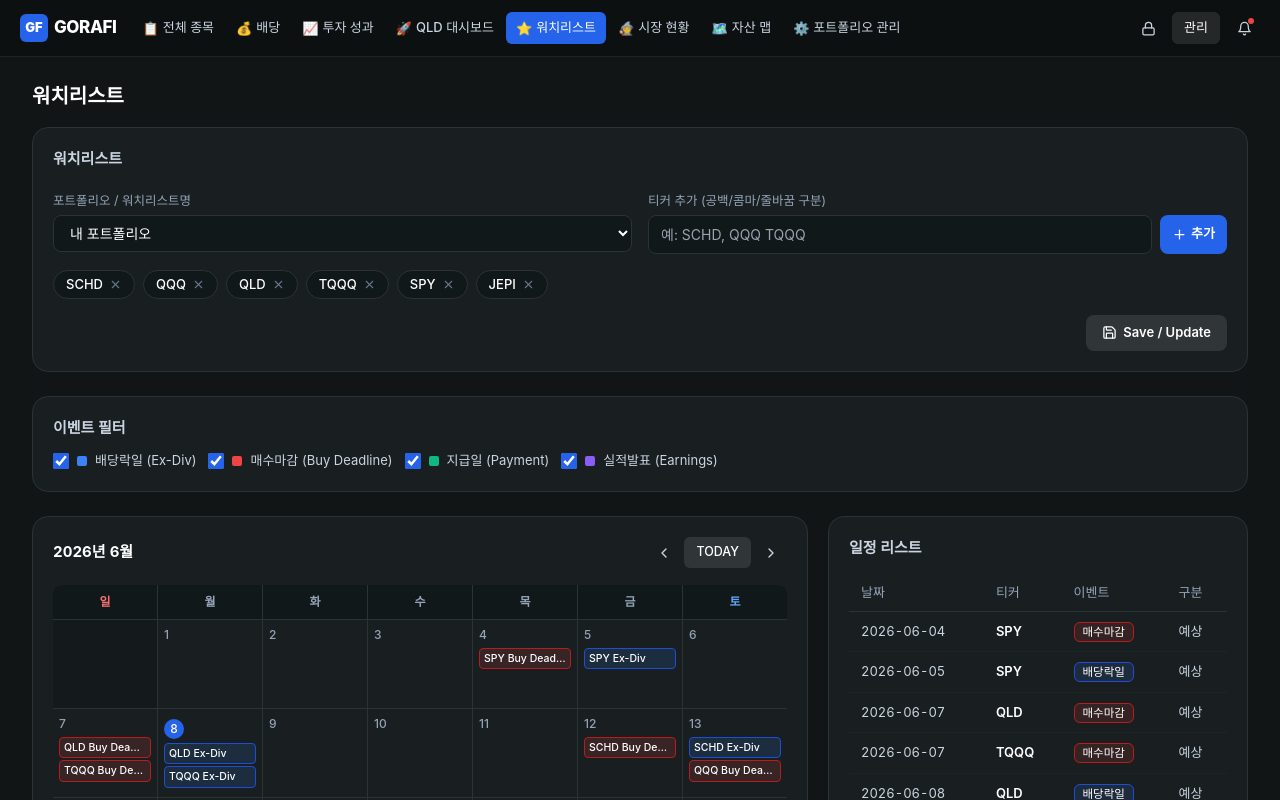
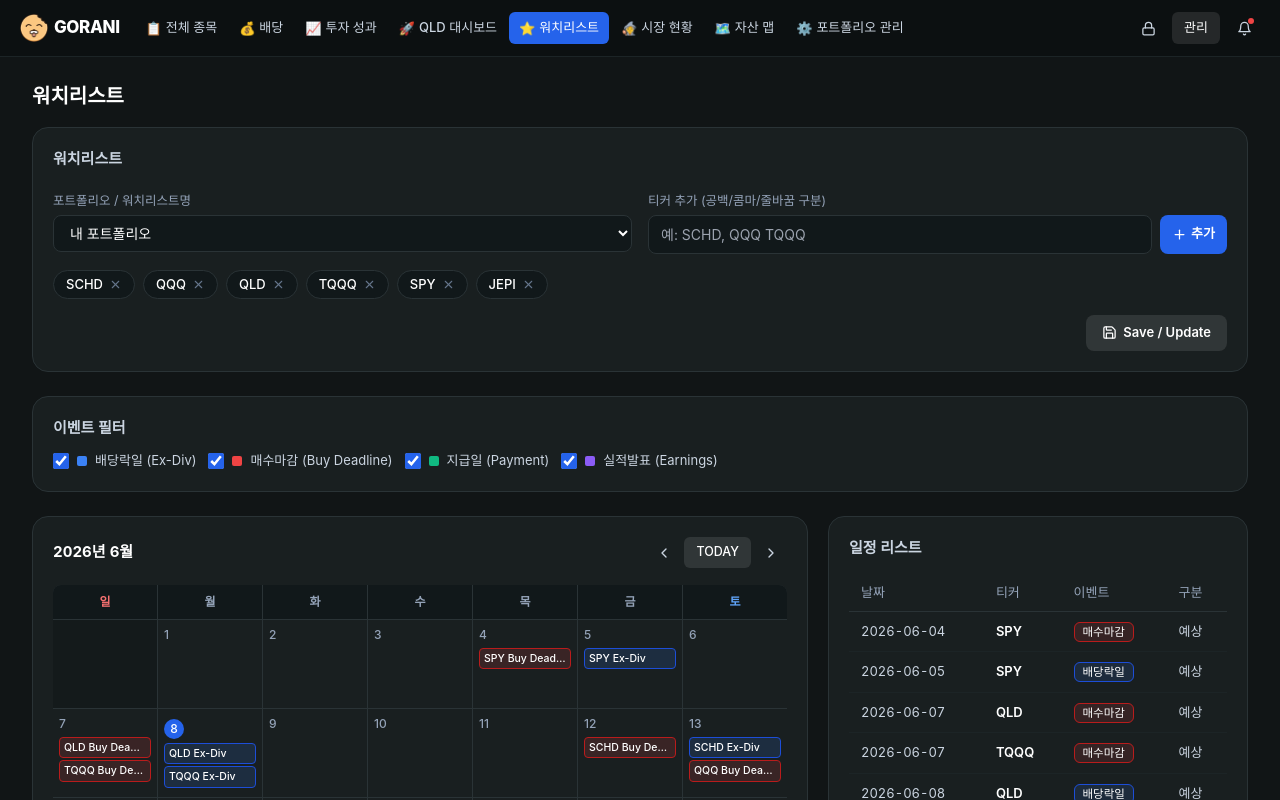
Before and after one commit to cococute88/gorani_vercel, a Next.js app: page /watchlist in a window 1280 px wide. Shown: the top 800 px of the page. Built offline with nearby package versions, Linux system fonts and the light colour scheme; a web font is replaced by a local one.

Commit message:
Update TopNav.tsx

```diff
--- a/components/TopNav.tsx
+++ b/components/TopNav.tsx
@@ -1,6 +1,7 @@
 "use client";
 
 import Link from "next/link";
+import Image from "next/image";
 import { usePathname } from "next/navigation";
 import { Lock, Bell } from "lucide-react";
 import { NAV_ITEMS } from "@/lib/mockData";
@@ -20,16 +21,20 @@ export default function TopNav({ theme = "dark" }: Props) {
   return (
     <header className={`sticky top-0 z-50 w-full ${barBg} border-b ${border}`}>
       <div className="flex h-14 items-center gap-1 px-5">
-        {/* 로고 */}
+                {/* 로고 */}
         <Link
           href="/qld-dashboard"
           className="mr-3 flex items-center gap-1.5 shrink-0"
         >
-          <span className="flex h-7 w-7 items-center justify-center rounded-md bg-blue-600 text-[13px] font-black text-white">
-            GF
-          </span>
+          <Image
+            src="/gorani-logo.png"
+            alt="GORANI logo"
+            width={28}
+            height={28}
+            className="h-7 w-7 rounded-full object-contain"
+          />
           <span className="text-[17px] font-extrabold tracking-tight text-white">
-            GORAFI
+            GORANI
           </span>
         </Link>
 
```
